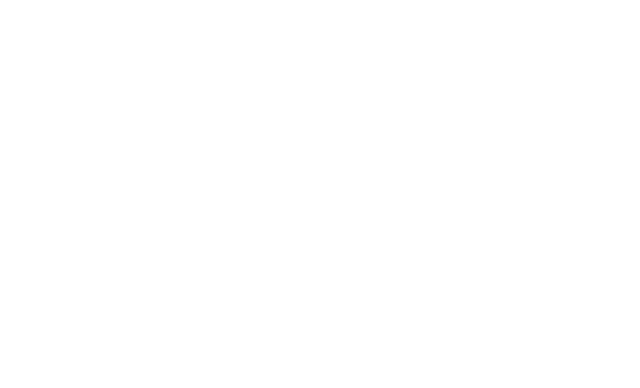
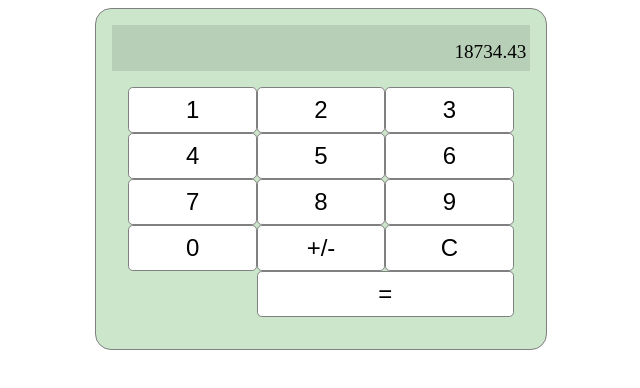
Before and after one commit to bbgrabbag/vs-workshop, a website built with webpack: page public/index.html in a window 1280 px wide. Shown: the whole page, without its empty margins (319-959 px from the left). Built offline with nearby package versions, Linux system fonts and the light colour scheme.

Commit message:
styling and layout finalized

```diff
--- a/public/index.html
+++ b/public/index.html
@@ -10,10 +10,30 @@
 
 <body>
 
-    <div class='container'>
+    <div id='container'>
+        <div id='window'>
+            <span>18734.43</span>
+        </div>
+        <form id='controls'>
+            <button type='button'>1</button>
+            <button type='button'>2</button>
+            <button type='button'>3</button>
 
+            <button type='button'>4</button>
+            <button type='button'>5</button>
+            <button type='button'>6</button>
+
+            <button type='button'>7</button>
+            <button type='button'>8</button>
+            <button type='button'>9</button>
+
+            <button type='button'>0</button>
+            <button type='button'>+/-</button>
+            <button type='button'>C</button>
+
+            <button id='total' type='submit'>=</button>
+        </form>
     </div>
-
 </body>
 
 </html>
--- a/src/assets/styles.css
+++ b/src/assets/styles.css
@@ -0,0 +1,38 @@
+button{
+    font-size: 1.5rem;
+    padding: .5rem;
+    border-radius: .3rem;
+    background: white;
+    border: 1px solid grey;
+}
+button:hover{
+    cursor: pointer;
+}
+
+#container{
+    flex-flow: column;
+    max-width: 33%;
+    margin: auto;
+    background: rgba(0,128,0,.2);
+    border:1px solid grey;
+    border-radius: 1rem;
+    padding: 1rem;
+}
+
+#window{
+    font-size: 1.2rem;
+    padding: 1rem .2rem .5rem;
+    text-align: right;
+    background: rgba(1,1,1,.1);
+}
+
+#controls{
+    padding: 1rem;
+    display: grid;
+    grid-template-columns: repeat(3, 1fr);
+    grid-template-rows: repeat(5, 1fr);
+}
+
+#total{
+    grid-column: 2/4;
+}
```
